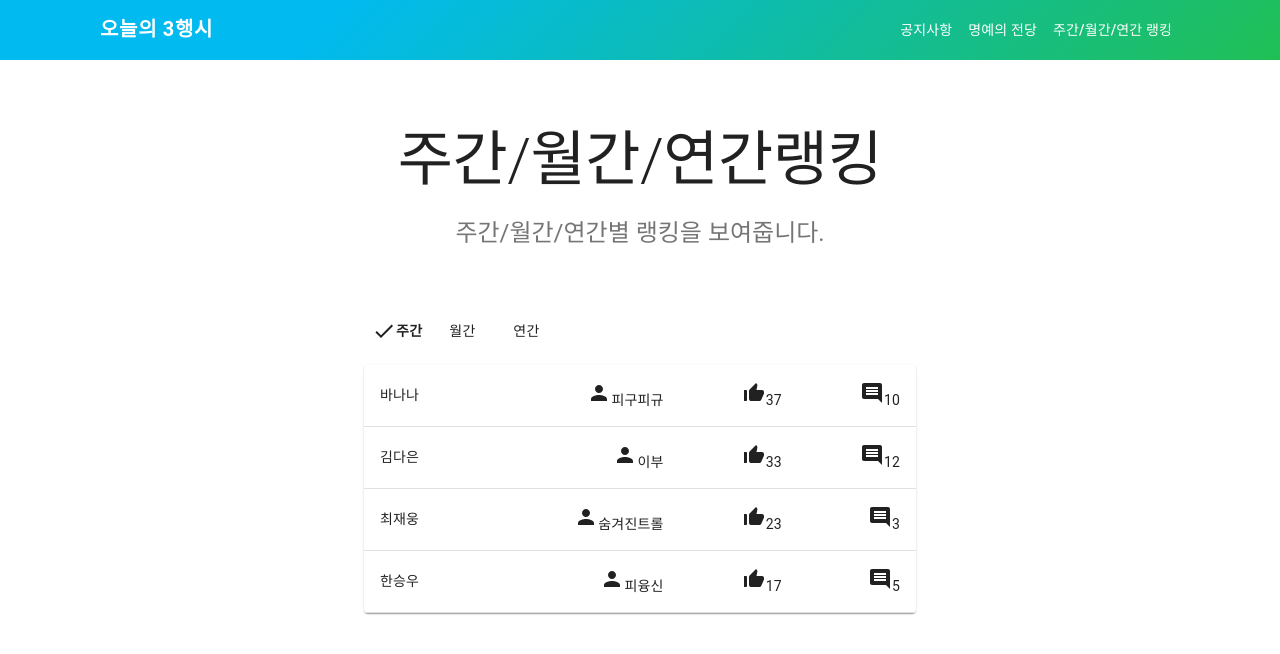
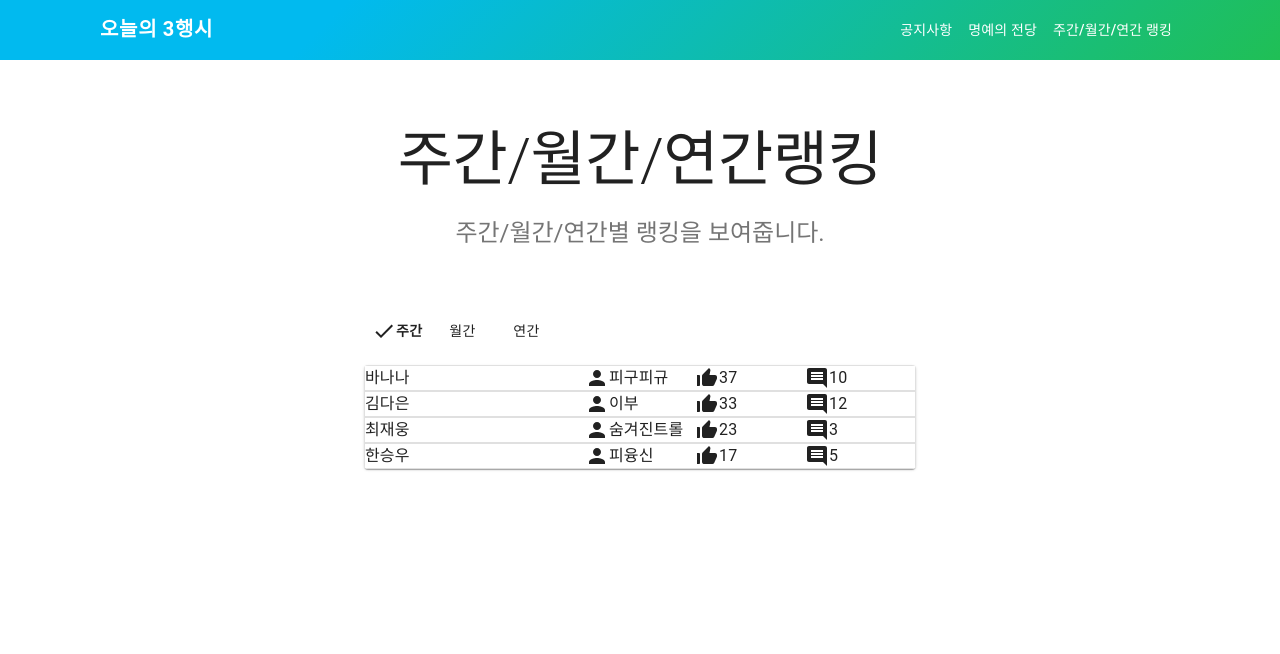
Before and after one commit to UUUNG/Today-s-Acrostic-Poem, a React (Create React App) app: page /RankingPage in a window 1280 px wide. Shown: the top 654 px of the page. Built offline with nearby package versions, Linux system fonts and the light colour scheme.

Commit message:
feat: ranking페이지 테이블 틀 수정

```diff
--- a/src/components/organisms/RankingContainer.js
+++ b/src/components/organisms/RankingContainer.js
@@ -17,6 +17,8 @@ import CommentIcon from '@material-ui/icons/Comment';
 import GridHead from '../molecules/GridHead';
 import CheckIcon from '@material-ui/icons/Check';
 import Button from '@material-ui/core/Button';
+import ShareIcon from '@material-ui/icons/Share';
+
 const useRowStyles = makeStyles({
   root: {
     '& > *': {
@@ -32,8 +34,8 @@ function createData(keyword, name, like,comment) {
     like,
     comment,
     history: [
-      { name: '피구피규', comment: 'ㅋㅋㅋㅋㅋ아 개웃기네' },
-      { name: '뇽뇽냥냥', comment: '이게 왜 랭킹? ㄵ' },
+      { name: '피구피규', comment: 'ㅋㅋㅋㅋㅋ아 개웃기네zzzzzzzzzzzzzz' },
+      { name: '뇽뇽', comment: '이게 왜 랭킹? ㄵ' },
     ],
   };
 }
@@ -45,46 +47,54 @@ function Row(props) {
 
   return (
     <React.Fragment>
+      <Paper variant="outlined" square style={{display:'flex', flexDirection:'column',flexGrow:5,flexBasis:0}}>
       <TableRow className={classes.root} onClick={() => setOpen(!open)}>
-        <TableCell component="th" scope="row">
-           {row.keyword}
-        </TableCell>
-        <TableCell align="right">
+        <div style={{display:'flex', flexGrow:5,flexBasis:0}}>
+          <Typography style={{flexGrow:2,flexBasis:0}}>{row.keyword}</Typography>
+          <div style={{display:'flex',flexGrow:1,flexBasis:0}}>
             <PersonIcon />
-          {row.name}
-        </TableCell>
-        <TableCell align="right">
+            <Typography >{row.name}</Typography>
+          </div>
+          <div style={{display:'flex',flexGrow:1,flexBasis:0}}>
             <ThumbUpAltIcon />
-          {row.like}
-        </TableCell>
-        <TableCell align="right">
-          <CommentIcon/>
-          {row.comment}</TableCell>
+            <Typography>{row.like}</Typography>
+          </div>
+          <div style={{display:'flex',flexGrow:1,flexBasis:0}}>
+            <CommentIcon />
+            <Typography>{row.comment}</Typography>
+          </div>
+        </div>
+
       </TableRow>
 
       <TableRow>
-        <TableCell style={{ paddingBottom: 0, paddingTop: 0 }} colSpan={6}>
         <Collapse in={open} timeout="auto" unmountOnExit>
-            <Box margin={1}>
+          <Box margin={3}>
+            <Paper variant="outlined" square style={{padding:10}}>
               <Typography variant="caption" gutterBottom component="div">
                 바나나 나랑 나눠먹자
               </Typography>
+              <div style={{display:'flex',justifyContent:'center'}}>
+                <Typography variant="caption" >공유하기</Typography>
+                <ShareIcon fontSize="small"/>
+              </div>
+
+            </Paper>
+
             <Table size="small" aria-label="comments">
               <TableBody>
                 {row.history.map((historyRow) => (
-                    <TableRow key={historyRow.date}>
-                      <TableCell component="th" scope="row">
-                        {historyRow.name}
-                      </TableCell>
-                      <TableCell>{historyRow.comment}</TableCell>
-                    </TableRow>
+                  <div style={{display:'flex', flexGrow:5,flexBasis:0 , minWidth:'parent'}}>
+                    <Typography variant="caption" style={{flexGrow:2,flexBasis:0}}>{historyRow.name}</Typography>
+                    <Typography variant="caption" style={{flexGrow:3,flexBasis:0}}>{historyRow.comment}</Typography>
+                  </div>
                 ))}
               </TableBody>
             </Table>
           </Box>
         </Collapse>
-        </TableCell>
       </TableRow>
+      </Paper>
     </React.Fragment>
   );
 }
```
Lines whose indentation alone changed are shown as unchanged.
